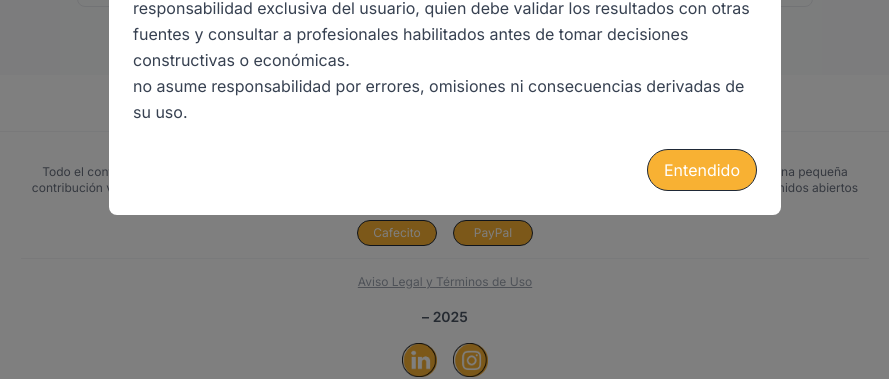
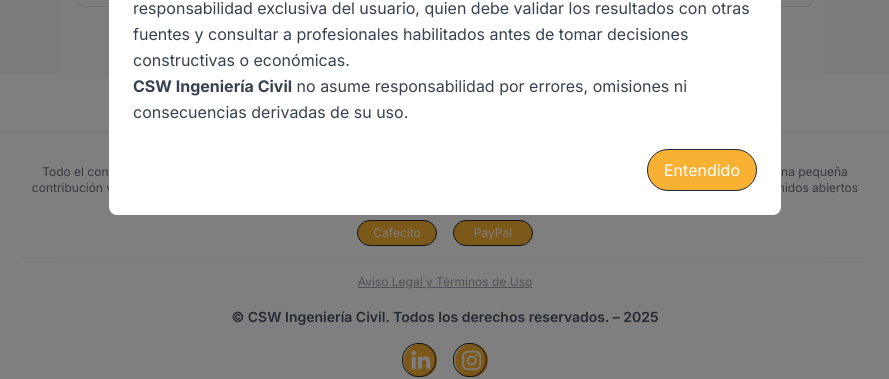
Before and after one commit to Gauss137/balasto-calculator, a Next.js app in the folder balasto-calculator/: page /balasto-calculator in a window 1280 px wide. Both pictures are taken after a click on the button "Aviso Legal y Términos de Uso". Shown: the part 806-1185 px from the top of the page, without its empty margins (195-1084 px from the left). Built offline with nearby package versions, Linux system fonts and the light colour scheme.

Commit message:
Fix property name errors in Footer and LegalModal components

```diff
--- a/balasto-calculator/components/Footer.tsx
+++ b/balasto-calculator/components/Footer.tsx
@@ -51,7 +51,7 @@
           </div>
 
           <p className="font-semibold mt-4">
-            {APP_CONFIG.COPYRIGHT_MESSAGE} – {currentYear}
+            {APP_CONFIG.copyrightMessage} – {currentYear}
           </p>
 
           <div className="flex justify-center items-center space-x-4 mt-4">
--- a/balasto-calculator/components/LegalModal.tsx
+++ b/balasto-calculator/components/LegalModal.tsx
@@ -37,7 +37,7 @@
             </p>
 
             <p>
-              <strong>{APP_CONFIG.COMPANY}</strong> no asume responsabilidad por errores, omisiones ni
+              <strong>{APP_CONFIG.company}</strong> no asume responsabilidad por errores, omisiones ni
               consecuencias derivadas de su uso.
             </p>
           </div>
```
